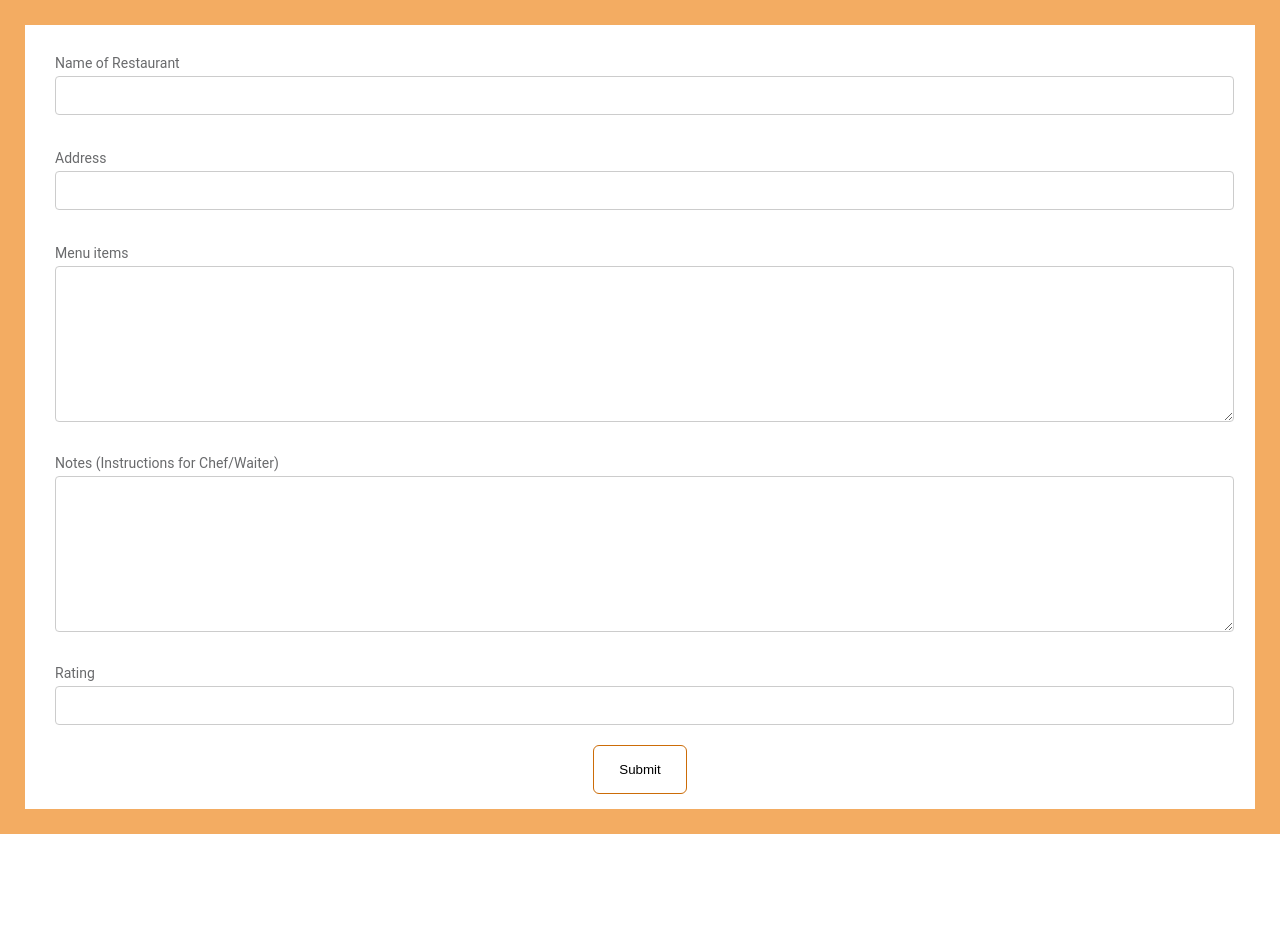
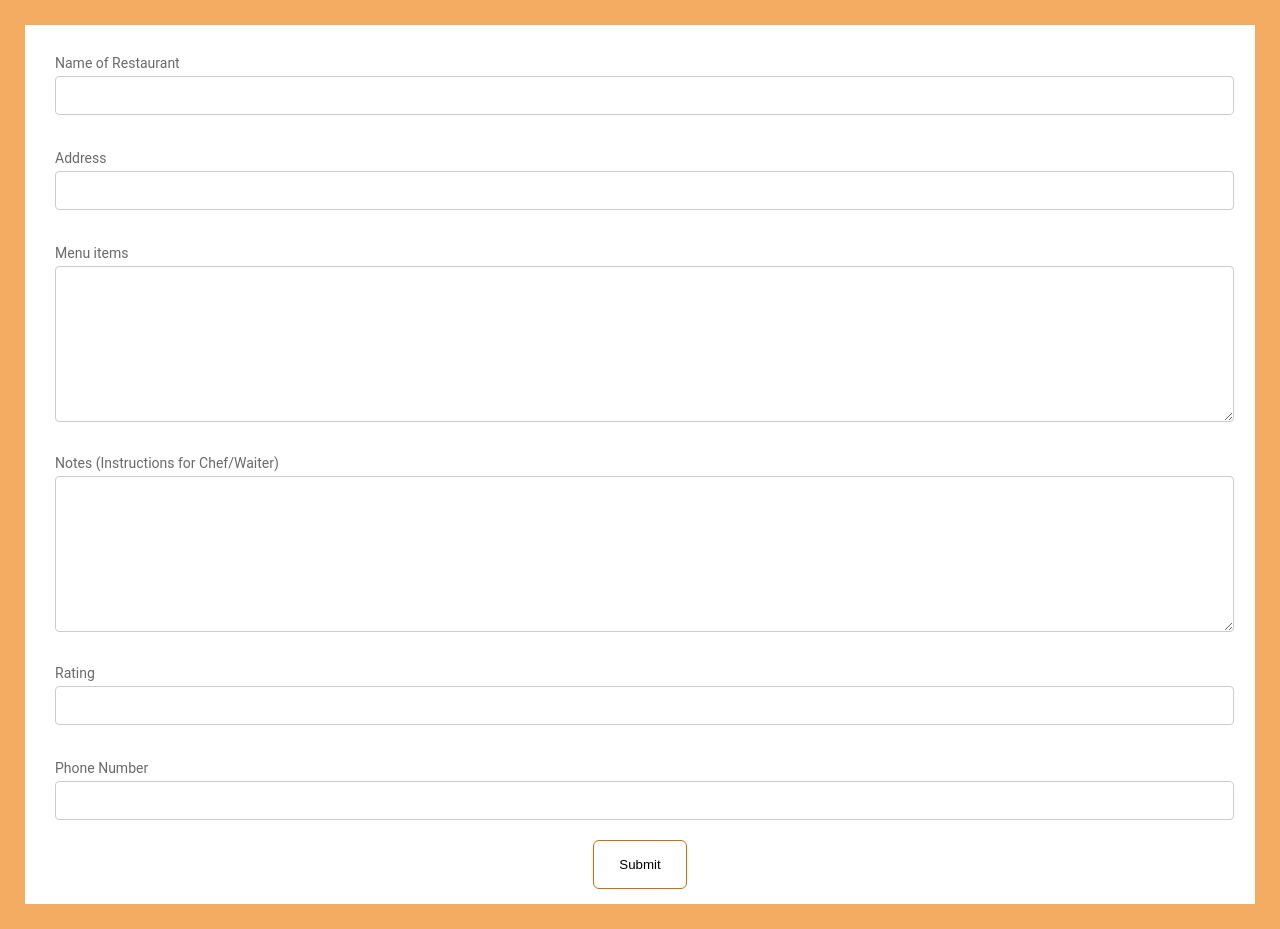
Before and after one commit to shubh186/JainFoodApp, a website: page JainFoodApp/www/addRestaurant.html in a window 1280 px wide. Before the commit the page ends 834 px from the top, so only its background shows below. Drawn offline with Linux system fonts and the light colour scheme.

Commit message:
user input page update

```diff
--- a/JainFoodApp/www/addRestaurant.html
+++ b/JainFoodApp/www/addRestaurant.html
@@ -41,6 +41,12 @@
                 </div>
                 <input type="number" name="rating" />
             </div>
+            <div class="input-container">
+                <div class="label">
+                    <label>Phone Number</label>
+                </div>
+                <input type="number" name="phone" />
+            </div>
             <div class="btn-container">
                 <button class="submit-btn" type="submit" value="Submit">Submit</button>
             </div>
```
